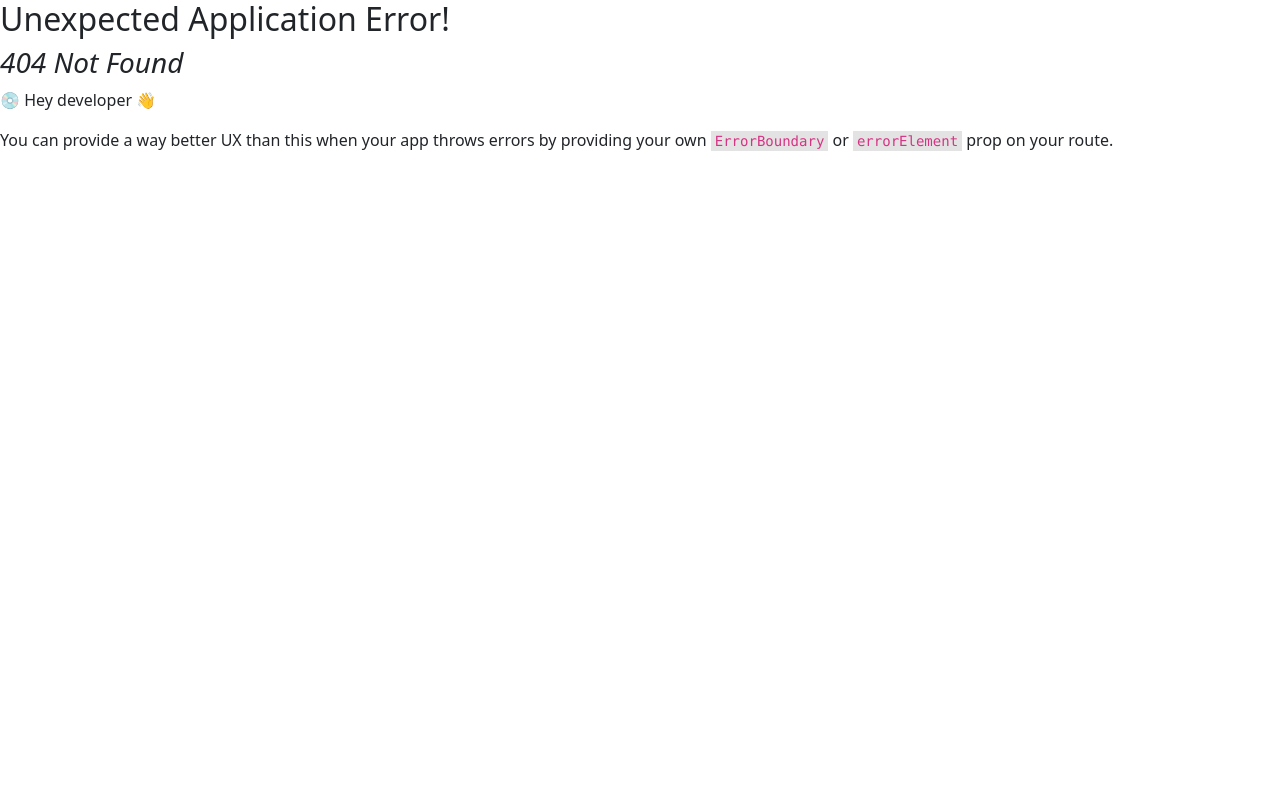
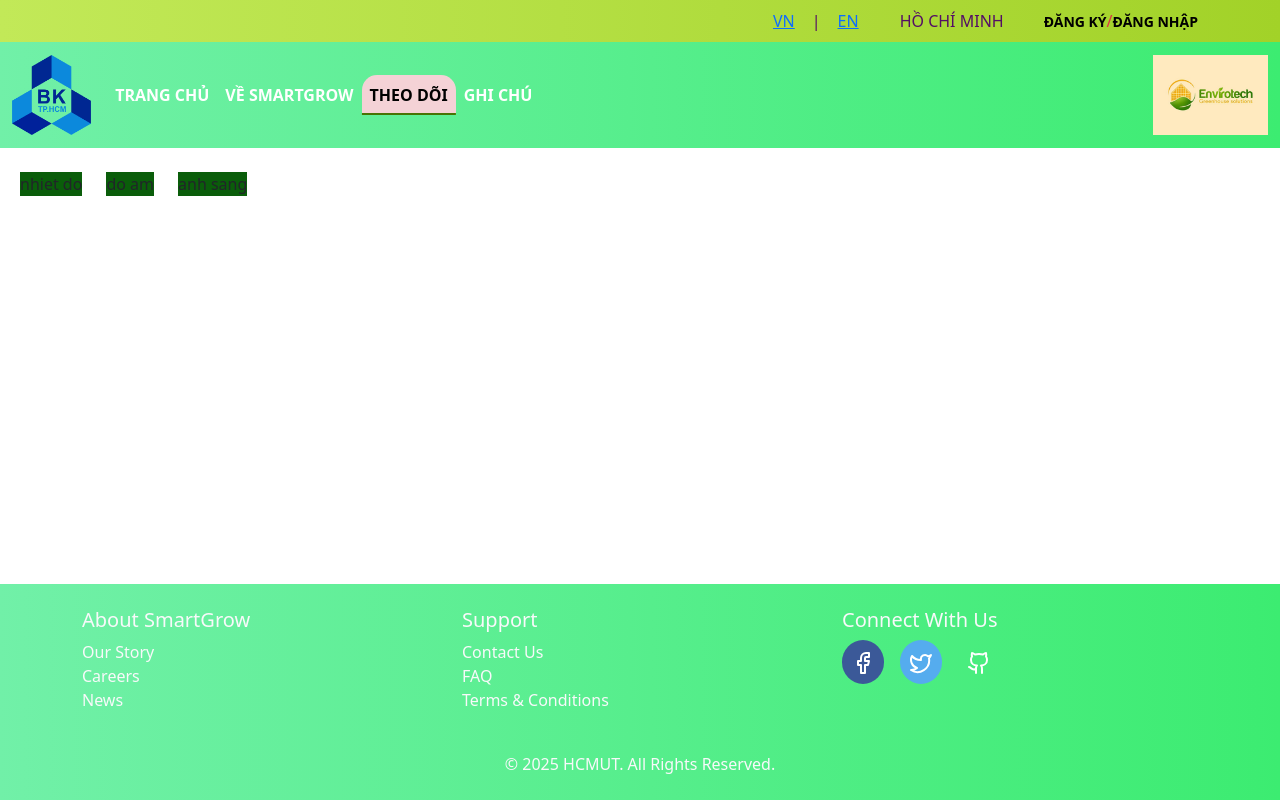
Before and after one commit to ngocthach07122004/Agricultural_project, a React (Create React App) app in the folder AgriculturalFrontend/frontend/: page /menu in a window 1280 px wide. Before the commit this address had no page. Built offline with nearby package versions, Linux system fonts and the light colour scheme.

Commit message:
add config page

```diff
--- a/AgriculturalFrontend/frontend/src/Router/index.jsx
+++ b/AgriculturalFrontend/frontend/src/Router/index.jsx
@@ -6,6 +6,7 @@ import Signin from "../pages/Signin";
 import Signup from "../pages/Signup";
 import About from "../pages/About";
 import Profile from "../pages/UserProfile";
+import Menu from "../pages/Menu";
 const router = createBrowserRouter([
   {
     path: "/",
@@ -19,6 +20,7 @@ const router = createBrowserRouter([
       { path: "signup/", element: <Signup /> },
       { path: "about/", element: <About /> },
       { path: "profile/", element: <Profile /> },
+      { path: "menu/", element: <Menu /> },
     ],
   },
 ]);
--- /dev/null
+++ b/AgriculturalFrontend/frontend/src/pages/Menu/index.jsx
@@ -0,0 +1,19 @@
+import React from 'react';
+
+import "./styles.scss";
+
+const Menu = () => {
+  return (
+    <div className="body">
+        <div className="left-section">
+            <div className="left-first-section">
+                <div className="item-infor">nhiet do</div>
+                <div className="item-infor">do am</div>
+                <div className="item-infor">anh sang</div>
+            </div>
+        </div>
+        <div className="right-section"></div>
+    </div>
+  )
+}
+export default Menu;
--- /dev/null
+++ b/AgriculturalFrontend/frontend/src/pages/Menu/styles.scss
@@ -0,0 +1,21 @@
+.body{
+    width: auto;
+    height: auto;
+    margin: 24px 20px;
+}
+
+.left-section {
+
+}
+
+.left-first-section{
+    display: flex;
+    flex-direction: row;
+    gap: 24px;
+}
+
+.item-infor{
+    width: auto;
+    height: auto;
+    background-color: rgb(10, 93, 10);
+}
```
